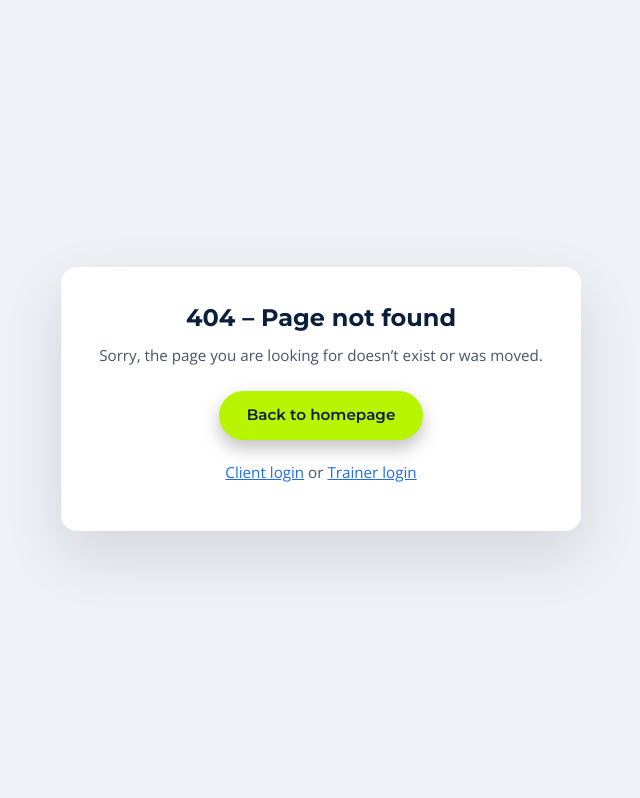
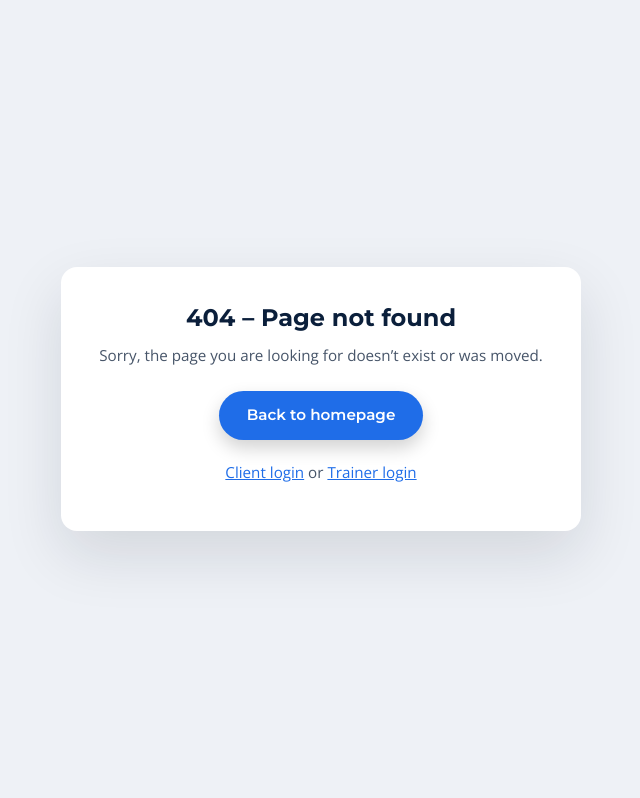
Before and after one commit to moranjohn-95/precision-performance-pt, a Django app: template templates/404.html in a window 1280 px wide. Shown: the part 65-863 px from the top of the page, without its empty margins (319-959 px from the left). Run offline with Django 5.2, Linux system fonts and the light colour scheme; the template is opened without the code that fills it, so the values that code supplies are empty.

Commit message:
Update button color on 404 page

```diff
--- a/templates/404.html
+++ b/templates/404.html
@@ -15,7 +15,7 @@
     </header>
 
     <p>
-      <a class="btn-primary" href="{% url 'home' %}">Back to homepage</a>
+      <a class="btn-secondary" href="{% url 'home' %}">Back to homepage</a>
     </p>
 
     <p class="auth-footer">
```
